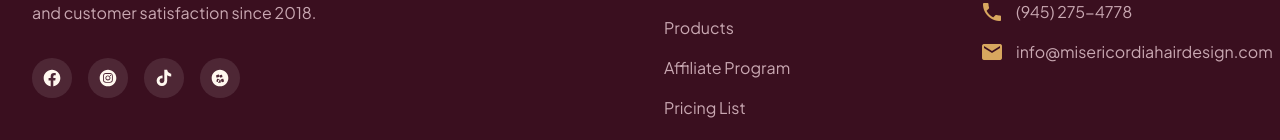
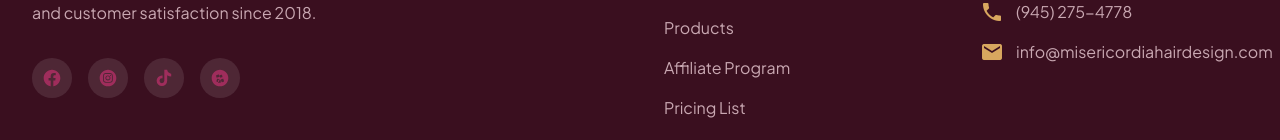
Before and after one commit to ceditech/MisericordiaHairDesign, a Next.js app in the folder web/: page /contact in a window 1280 px wide. Shown: the part 2245-2385 px from the top of the page. Built offline with nearby package versions, Linux system fonts and the light colour scheme; no server answers.

Commit message:
Updating the social medias icons part 1

```diff
--- a/web/components/Footer.tsx
+++ b/web/components/Footer.tsx
@@ -21,10 +21,10 @@ export default function Footer() {
                             {/* Facebook */}
                             <Tooltip content="Follow on Facebook" position="top">
                                 <a
-                                    href="https://www.facebook.com/profile.php?id=61585347691705&sk=map"
+                                    href="https://www.facebook.com/profile.php?id=61585347691705"
                                     target="_blank"
                                     rel="noopener noreferrer"
-                                    className="w-10 h-10 rounded-full bg-white/10 flex items-center justify-center hover:bg-[#9F2D5C] hover:text-white transition-all duration-300"
+                                    className="w-10 h-10 rounded-full bg-white/10 flex items-center justify-center text-[#9F2D5C] hover:bg-[#9F2D5C] hover:text-white transition-all duration-300"
                                     aria-label="Facebook"
                                 >
                                     <svg className="w-5 h-5 fill-current" viewBox="0 0 24 24">
@@ -38,7 +38,7 @@ export default function Footer() {
                                     href="https://www.instagram.com/dedesbraids/"
                                     target="_blank"
                                     rel="noopener noreferrer"
-                                    className="w-10 h-10 rounded-full bg-white/10 flex items-center justify-center hover:bg-[#9F2D5C] hover:text-white transition-all duration-300"
+                                    className="w-10 h-10 rounded-full bg-white/10 flex items-center justify-center text-[#9F2D5C] hover:bg-[#9F2D5C] hover:text-white transition-all duration-300"
                                     aria-label="Instagram"
                                 >
                                     <svg className="w-5 h-5 fill-current" viewBox="0 0 24 24">
@@ -49,10 +49,10 @@ export default function Footer() {
                             {/* TikTok */}
                             <Tooltip content="Follow on TikTok" position="top">
                                 <a
-                                    href="https://www.tiktok.com/@dedesbraids"
+                                    href="https://www.tiktok.com/@misericordiahairdesign"
                                     target="_blank"
                                     rel="noopener noreferrer"
-                                    className="w-10 h-10 rounded-full bg-white/10 flex items-center justify-center hover:bg-[#9F2D5C] hover:text-white transition-all duration-300"
+                                    className="w-10 h-10 rounded-full bg-white/10 flex items-center justify-center text-[#9F2D5C] hover:bg-[#9F2D5C] hover:text-white transition-all duration-300"
                                     aria-label="TikTok"
                                 >
                                     <svg className="w-5 h-5 fill-current" viewBox="0 0 24 24">
@@ -66,7 +66,7 @@ export default function Footer() {
                                     href="https://www.yelp.com/biz/qsQ8HcD94A0PBK6GY3KoIw"
                                     target="_blank"
                                     rel="noopener noreferrer"
-                                    className="w-10 h-10 rounded-full bg-white/10 flex items-center justify-center hover:bg-[#9F2D5C] hover:text-white transition-all duration-300"
+                                    className="w-10 h-10 rounded-full bg-white/10 flex items-center justify-center text-[#9F2D5C] hover:bg-[#9F2D5C] hover:text-white transition-all duration-300"
                                     aria-label="Yelp"
                                 >
                                     <svg className="w-5 h-5 fill-current" viewBox="0 0 24 24">
--- a/web/src/lib/email/templates/receiptTemplate.ts
+++ b/web/src/lib/email/templates/receiptTemplate.ts
@@ -151,10 +151,10 @@ export function generateElegantReceiptEmail(
             <p style="margin: 10px 0 0 0;">Phone: 945-275-4778 • Email: <a href="mailto:mariefleurekpe@gmail.com" style="color: #94a3b8; text-decoration: none;">mariefleurekpe@gmail.com</a></p>
             <div style="margin-top: 16px; display: inline-block;">
                 <a href="https://www.facebook.com/profile.php?id=61585347691705" target="_blank" style="text-decoration: none; display: inline-block; margin: 0 8px;">
-                    <img src="https://img.icons8.com/ios-filled/50/94a3b8/facebook-new.png" width="24" height="24" alt="Facebook" style="vertical-align: middle; border: none; display: block;">
+                    <img src="https://img.icons8.com/ios-filled/50/a319c5/facebook-new.png" width="24" height="24" alt="Facebook" style="vertical-align: middle; border: none; display: block;">
                 </a>
                 <a href="https://www.tiktok.com/@misericordiahairdesign" target="_blank" style="text-decoration: none; display: inline-block; margin: 0 8px;">
-                    <img src="https://img.icons8.com/ios-filled/50/94a3b8/tiktok.png" width="24" height="24" alt="TikTok" style="vertical-align: middle; border: none; display: block;">
+                    <img src="https://img.icons8.com/ios-filled/50/a319c5/tiktok.png" width="24" height="24" alt="TikTok" style="vertical-align: middle; border: none; display: block;">
                 </a>
             </div>
         </div>
```
Also changed, not shown: web/app/contact/page.tsx (+3 -3 lines).
